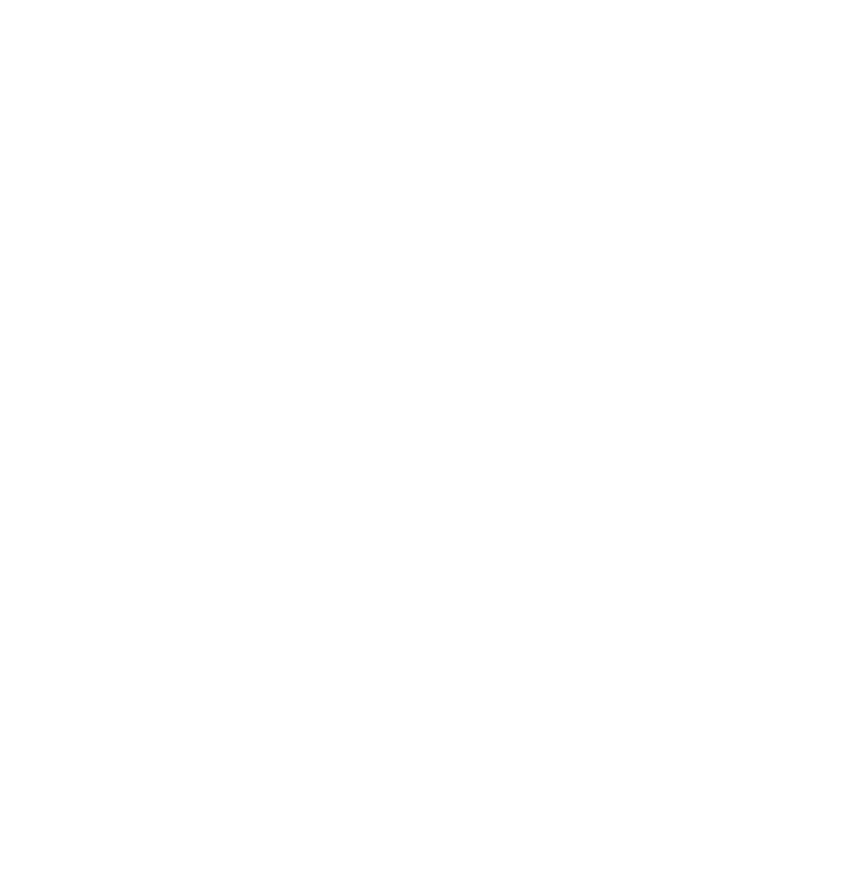
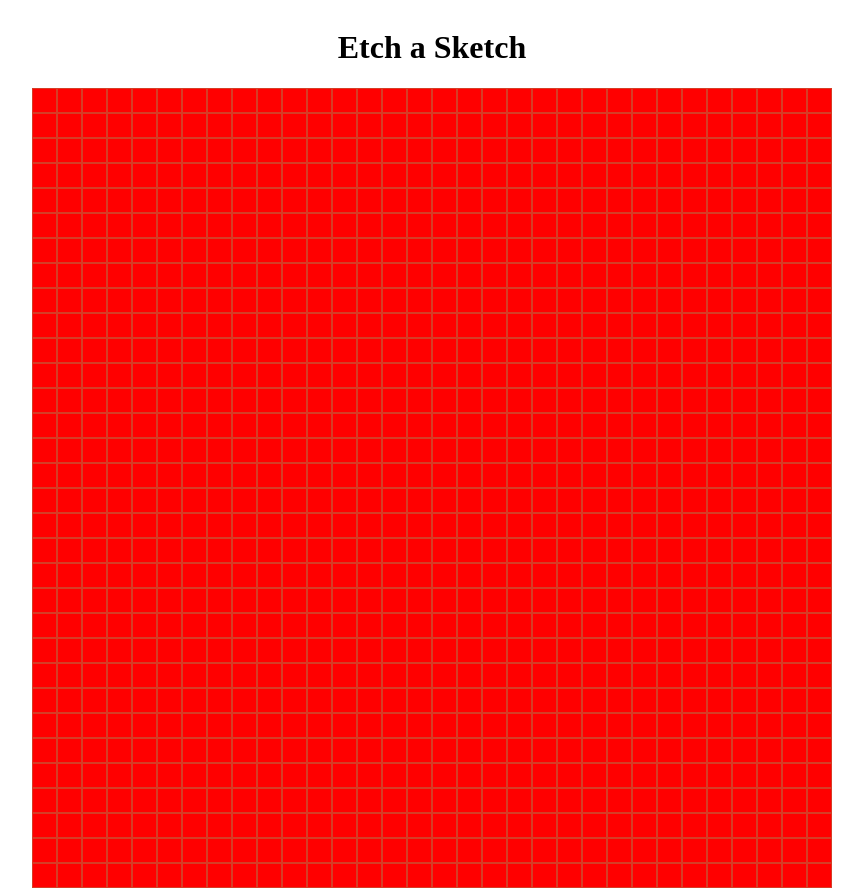
Before and after one commit to mihai-gabriel1/Etch-a-Sketch, a plain HTML site: page index.html in a window 1280 px wide. Shown: the whole page, without its empty margins (208-1071 px from the left). Before the commit the page ends 800 px from the top, so only its background shows below. Drawn offline with Linux system fonts and the light colour scheme.

Commit message:
The core of the script has been created; buttons for adding colors will be added soon.; git push

```diff
--- a/index.html
+++ b/index.html
@@ -7,6 +7,11 @@
     <link rel="stylesheet" href="style.css" />
     <title>Etch a Sketch Project</title>
   </head>
-  <body></body>
+  <body>
+    <div class="header">
+      <h1>Etch a Sketch</h1>
+    </div>
+    <section class="grid"></section>
+  </body>
   <script src="script.js" defer></script>
 </html>
--- a/script.js
+++ b/script.js
@@ -0,0 +1,17 @@
+function buildGrid(x, y, cellSize, gridElement) {
+  gridElement.style.display = "grid";
+  gridElement.style.gridTemplateColumns = `repeat(${x}, ${cellSize}px)`;
+  gridElement.style.gridTemplateRows = `repeat(${y}, ${cellSize}px)`;
+
+  let squares = new DocumentFragment();
+
+  for (let i = 0; i < x * y; i++) {
+    let square = document.createElement("div");
+    square.className = "square";
+    squares.appendChild(square);
+  }
+
+  gridElement.appendChild(squares);
+}
+
+buildGrid(32, 32, 25, document.querySelector(".grid"));
--- a/style.css
+++ b/style.css
@@ -0,0 +1,14 @@
+.square {
+  background-color: red;
+  border: 1px solid #d63d26;
+}
+
+html {
+  border: 20px solid blacks;
+}
+
+body {
+  display: flex;
+  flex-direction: column;
+  align-items: center;
+}
```
